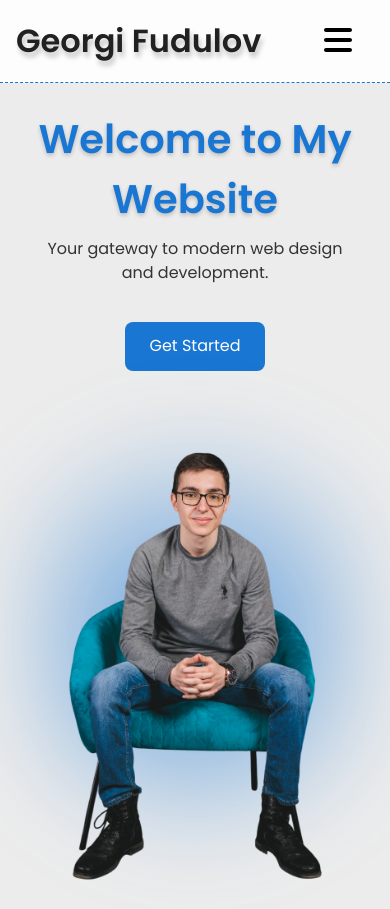
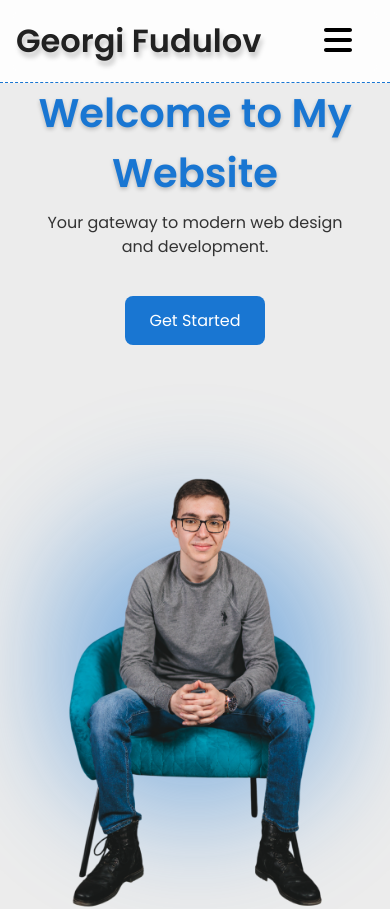
Before and after one commit to georgifudulov/personal_website, a React (Vite) app: page / in a window 390 px wide. Shown: the top 909 px of the page. Built offline with nearby package versions, Linux system fonts and the light colour scheme.

Commit message:
hero image moved down

```diff
--- a/src/styles/Hero.css
+++ b/src/styles/Hero.css
@@ -83,6 +83,7 @@
   #hero {
     overflow: hidden;
     scroll-margin: 12vh;
+    /* height: fit-content; */
   }
 
   .hero-image {
@@ -106,12 +107,11 @@
   }
 
   .hero-image {
-    margin-top: -3rem;
+    margin-top: 3.5rem;
   }
 
   .hero-text a {
     margin-top: 1.8rem;
-    z-index: 10;
   }
 }
 
```
